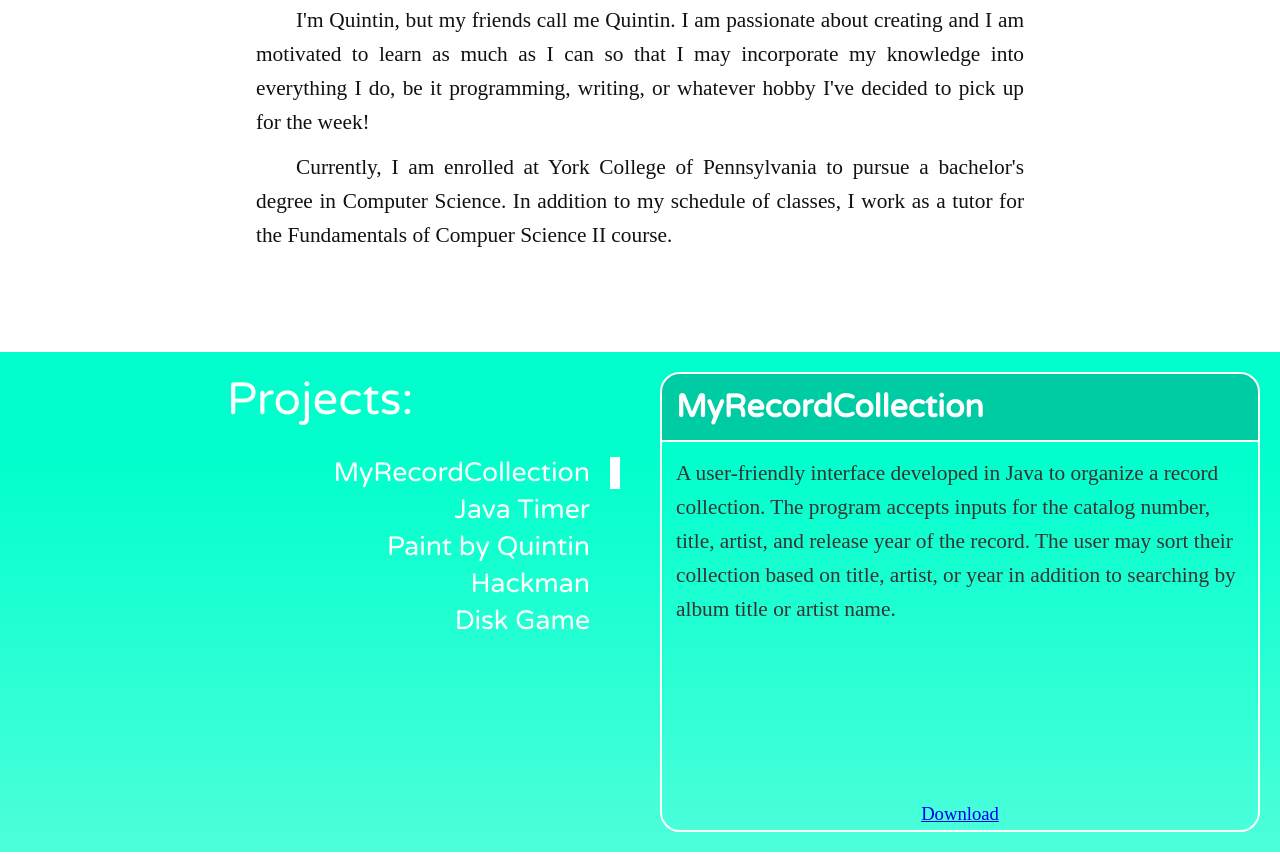
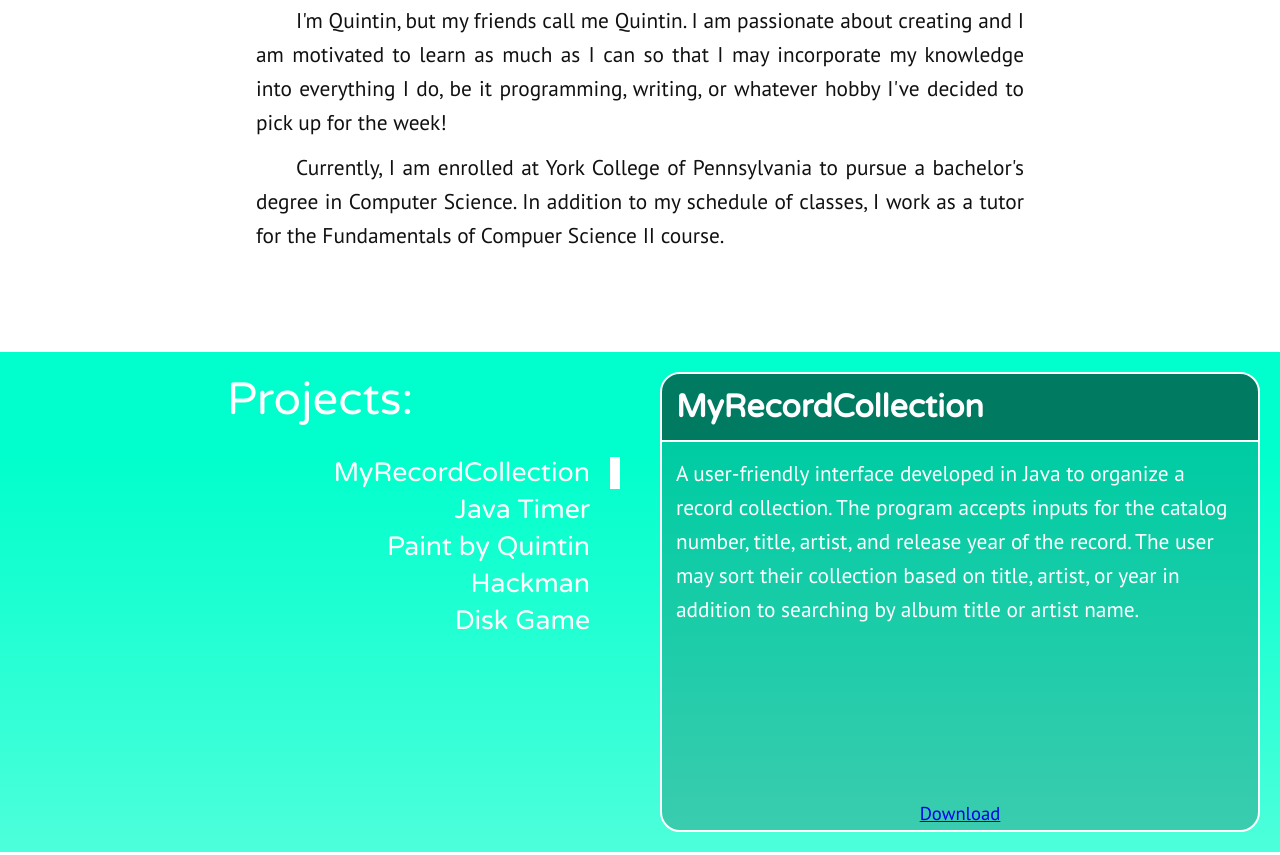
Before and after one commit to quintanamo/quintinherb, a plain HTML site: page index.html in a window 1280 px wide. Shown: the part 862-1717 px from the top of the page. Drawn offline with Linux system fonts and the light colour scheme.

Commit message:
Add files via upload

```diff
--- a/index.html
+++ b/index.html
@@ -3,7 +3,7 @@
 <head>
 	<title>Quintin Herb</title>
 	<link rel="stylesheet" type="text/css" href="style.css">
-	<link href="https://fonts.googleapis.com/css?family=Varela+Round&display=swap" rel="stylesheet">
+	<link href="https://fonts.googleapis.com/css?family=PT+Sans|Varela+Round&display=swap" rel="stylesheet">
 	<meta name="viewport" content="width=device-width, initial-scale=1.0">
 	<meta charset="UTF-8">
 	<meta name="keywords" content="quintin, herb, programming, programmer, college, student, intern, web, developer, designer, program, language, resume, skills, best, york, pennsylvania, johnson, controls, computer, science">
--- a/style.css
+++ b/style.css
@@ -70,6 +70,7 @@ html, body {
 	line-height: 1.6;
 	text-align: justify;
 	text-indent: 40px;
+	font-family: 'PT Sans', sans-serif;
 }
 
 .projects {
@@ -99,13 +100,14 @@ html, body {
 	border-radius: 20px;
 	overflow: hidden;
 	box-sizing: border-box;
+	background-color: rgba(0,0,0,0.2);
 }
 
 .project-description h1 {
 	font-size: 24pt;
 	margin: 0;
 	padding: 14px;
-	background-color: rgba(0,0,0,0.2);
+	background-color: rgba(0,0,0,0.4);
 	font-family: 'Varela Round', sans-serif;
 	border-bottom: 2px solid #ffffff;
 	color: #ffffff;
@@ -116,7 +118,8 @@ html, body {
 	font-family: justify;
 	font-size: 16pt;
 	line-height: 1.6;
-	color: #333333;
+	color: #ffffff;
+	font-family: 'PT Sans', sans-serif;
 }
 
 .project-list {
@@ -146,6 +149,7 @@ html, body {
 	width: 100%;
 	padding-bottom: 5px;
 	text-shadow: none;
+	font-family: 'PT Sans', sans-serif;
 }
 
 .project-name {
```
